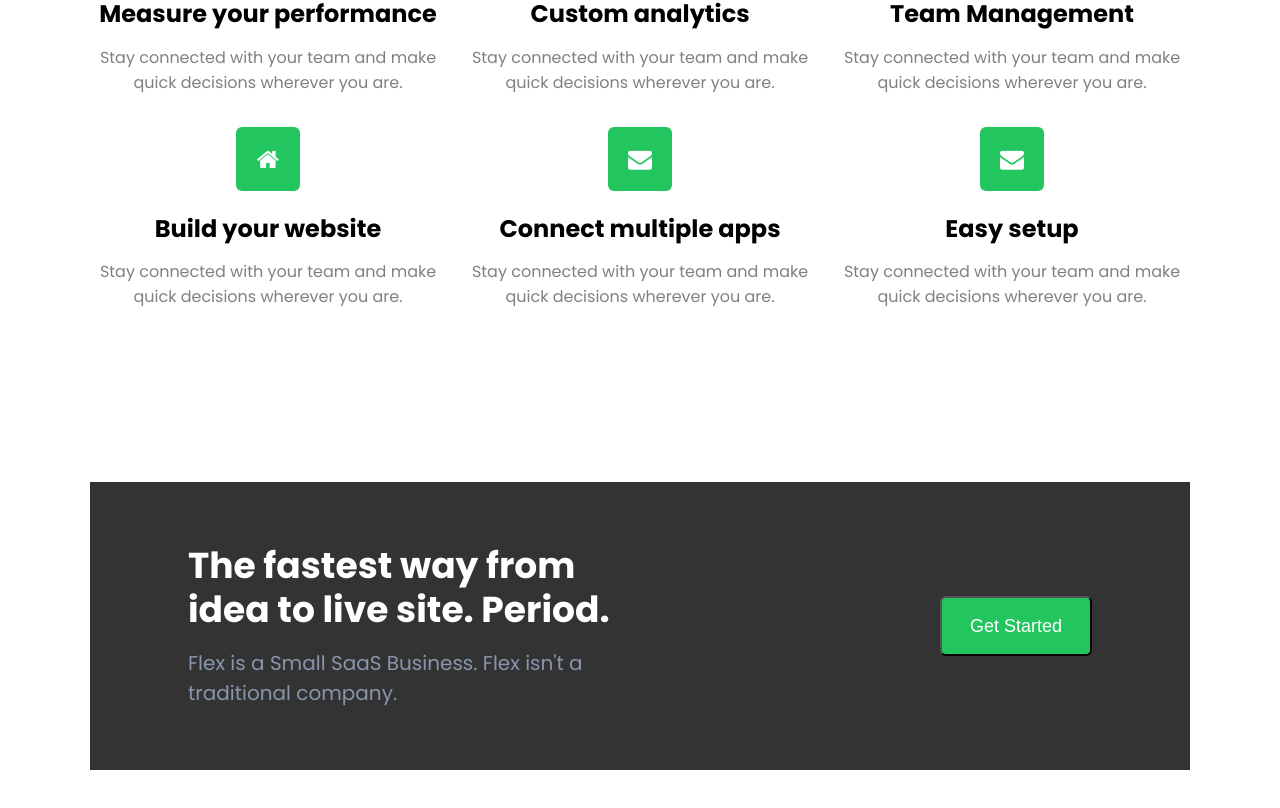
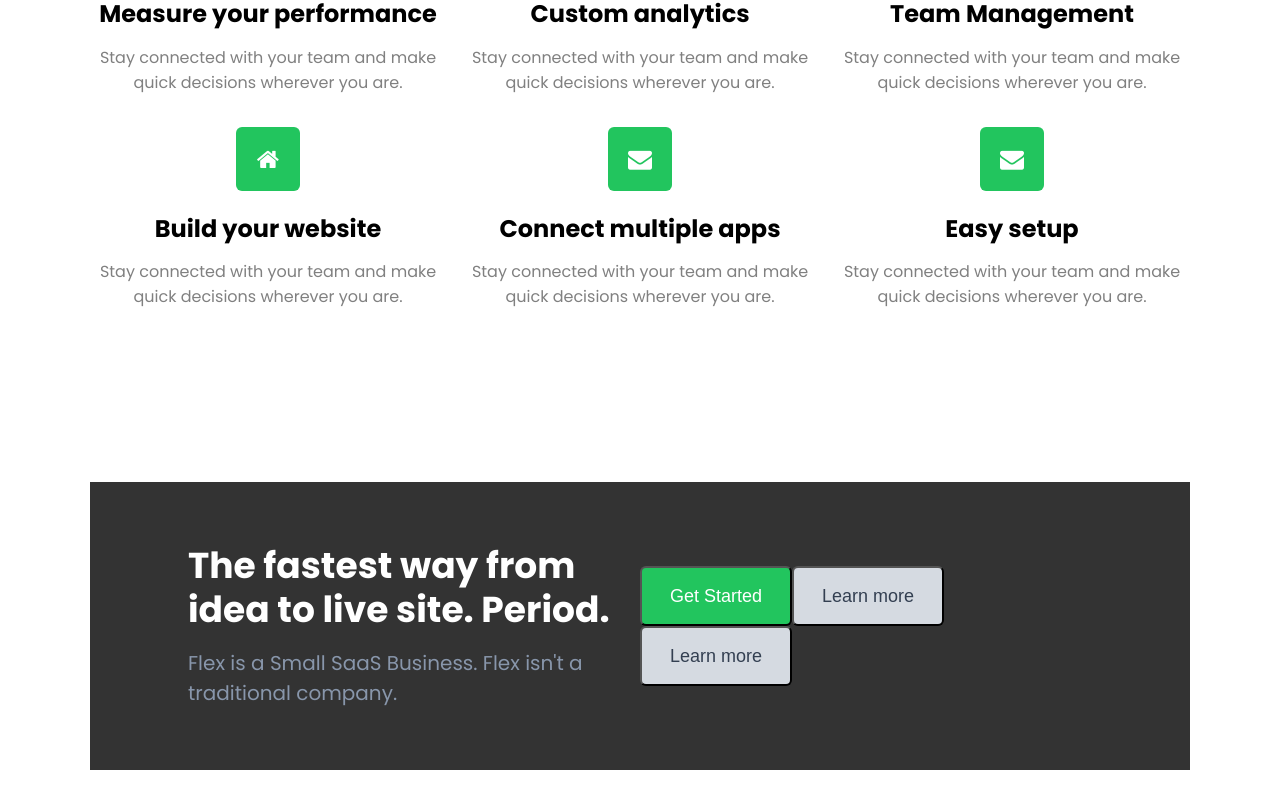
Before and after one commit to MariusCodeAcademy/feu2-09_r_styled_components_css, a React (Vite) app: page / in a window 1280 px wide. Shown: the part 389-1197 px from the top of the page. Built offline with nearby package versions, Linux system fonts and the light colour scheme.

Commit message:
button secondary button

```diff
--- a/src/components/cta/Cta.jsx
+++ b/src/components/cta/Cta.jsx
@@ -1,4 +1,10 @@
-import { Btn, Container, Flex, Section } from './../styled/UI.styled';
+import {
+  Btn,
+  Container,
+  Flex,
+  Section,
+  SecondaryBtn,
+} from './../styled/UI.styled';
 import styled from 'styled-components';
 
 const Wrapper = styled.div`
@@ -38,8 +44,8 @@ function Cta(props) {
             </div>
             <div>
               <Btn>Get Started</Btn>
-              {/* <Btn secondary>Learn more</Btn>
-              <SecondaryBtn>Learn more</SecondaryBtn> */}
+              <Btn secondary>Learn more</Btn>
+              <SecondaryBtn>Learn more</SecondaryBtn>
             </div>
           </Flex>
         </Wrapper>
--- a/src/components/styled/UI.styled.js
+++ b/src/components/styled/UI.styled.js
@@ -71,12 +71,17 @@ export const Btn = styled.button`
   font-weight: 500;
   font-size: 18px;
   line-height: 28px;
-  background-color: var(--primary-500);
-  color: #fff;
+  background-color: ${(props) =>
+    props.secondary ? '#d5dae1' : 'var(--primary-500)'};
+  color: ${(props) => (props.secondary ? '#333f51' : '#fff')};
   padding: 14px 28px;
   display: inline-block;
   border-radius: 6px;
 `;
 
 // sukurti SecondaryBtn kuris paveldi visas Btn savybes
+export const SecondaryBtn = styled(Btn)`
+  background-color: #d5dae1;
+  color: #333f51;
+`;
 // perasom bg spalva ir color, kad atrodytu kaip pavyzdyje
```
